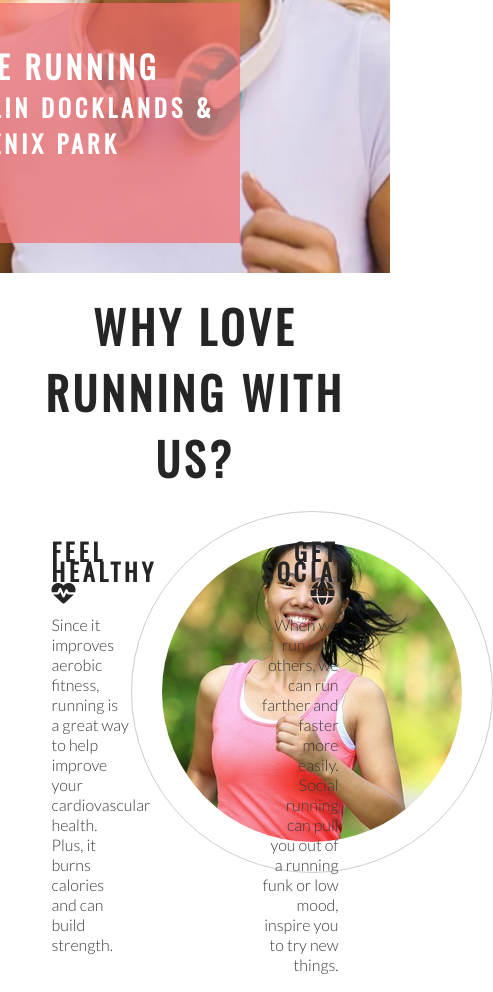
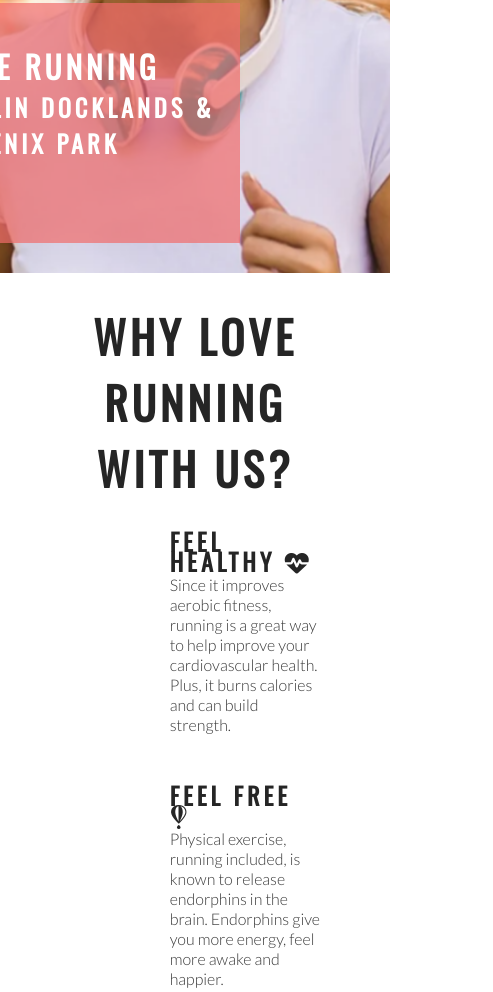
Before and after one commit to richardg88/love-running, a plain HTML site: page index.html in a window 390 px wide. Shown: the part 477-1469 px from the top of the page, 493 px wide, since content can reach past the window. Drawn offline with nearby package versions, Linux system fonts and the light colour scheme.

Commit message:
Add styles to club ethos section for max-width 1200px

```diff
--- a/assets/css/style.css
+++ b/assets/css/style.css
@@ -250,3 +250,35 @@ footer {
 #photos > img {
     width: 100%;
 }
+
+/* media queries*/
+
+@media screen and (max-width: 1200px) {
+    #club-ethos{
+        width: 65%;
+        height: 1200px;
+        margin: 0 auto;
+    }
+
+    #welcome {
+        padding: 30px 0;
+        margin: 0;
+
+    }
+    #left-about, #right-about {
+        width: 100%;
+        float: left;
+        padding: 0;
+    }
+
+    #center-about {
+        clear: both;
+        width: 100%;
+        float: left;
+        padding: 0;
+    }
+
+    hr {
+        display: none;
+    }
+}
```
